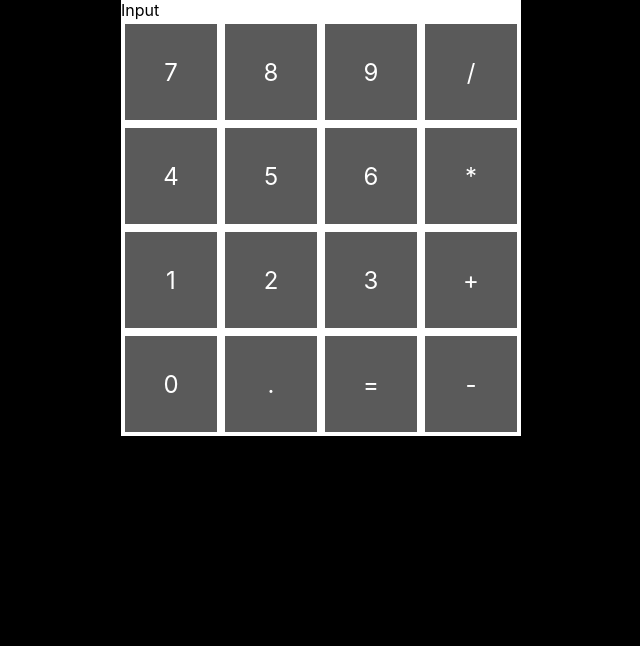
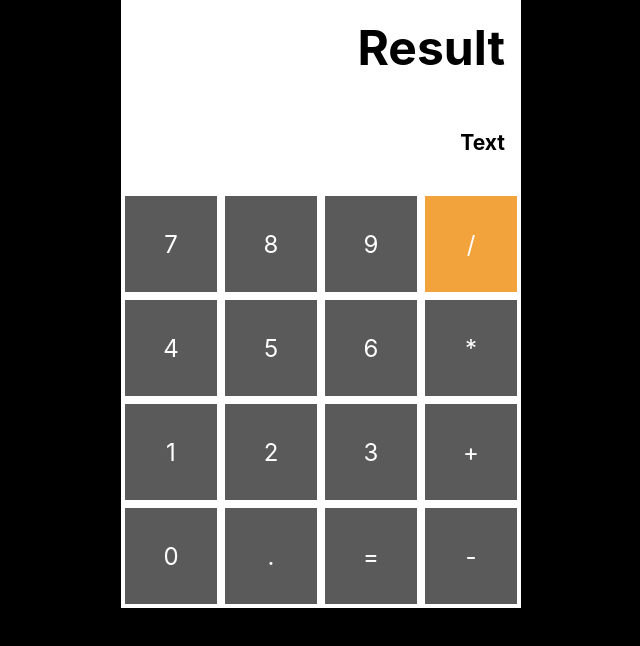
Before and after one commit to contrarymotion/react-calculator, a React (Create React App) app: page / in a window 1280 px wide. Shown: the top 646 px of the page, without its empty margins (319-959 px from the left). Built offline with nearby package versions, Linux system fonts and the light colour scheme.

Commit message:
Add result and text boxes. Button highlight color change hard coded.

```diff
--- a/src/App.js
+++ b/src/App.js
@@ -3,6 +3,8 @@
 import Input from './components/Input';
 
 const App = () => {
+  const buttonColor = "#f2a33c";
+
   return (
     <div className="App">
       <div className="calc-wrapper">
@@ -11,7 +13,7 @@
           <Button symbol="7"/>
           <Button symbol="8"/>
           <Button symbol="9"/>
-          <Button symbol="/"/>
+          <Button symbol="/" color={buttonColor}/>
         </div>
         <div className="row">
           <Button symbol="4"/>
--- a/src/components/Button.css
+++ b/src/components/Button.css
@@ -10,6 +10,6 @@
   flex-direction: 1;
 
   margin: 4px;
-  border-: 4px;
+  border: 4px;
 
 }
--- a/src/components/Button.js
+++ b/src/components/Button.js
@@ -1,7 +1,15 @@
 import "./Button.css";
 
-const Button = ({ symbol }) => {
-  return <div className="button-wrapper">{symbol}</div>;
-  };
+const Button = ({ symbol, color, handleClick }) => {
+  return (
+    <div
+      // onClick={() => handleClick(symbol)}
+      className="button-wrapper"
+      style={{ backgroundColor: color }}
+    >
+      {symbol}
+    </div>
+  );
+};
 
-  export default Button;
+export default Button;
--- a/src/components/Input.css
+++ b/src/components/Input.css
@@ -0,0 +1,18 @@
+.input-wrapper {
+  height: 10em;
+  display: flex;
+  justify-content: flex-end;
+  align-items: flex-end;
+  flex-direction: column;
+  padding: 16px;
+}
+
+.result {
+  flex: 1;
+  font-size: 24px;
+}
+
+.text {
+  flex: 1;
+  font-size: 18px;
+}
--- a/src/components/Input.js
+++ b/src/components/Input.js
@@ -1,9 +1,15 @@
 import "./Input.css";
 
 const Input = () => {
-  return (
-    <div className="input">Input</div>
-  )
+  return <div className="input-wrapper">
+      <div className="result">
+        <h1>Result</h1>
+      </div>
+
+      <div className="text">
+        <h3>Text</h3>
+      </div>
+      </div>;
 }
 
 export default Input;
```
